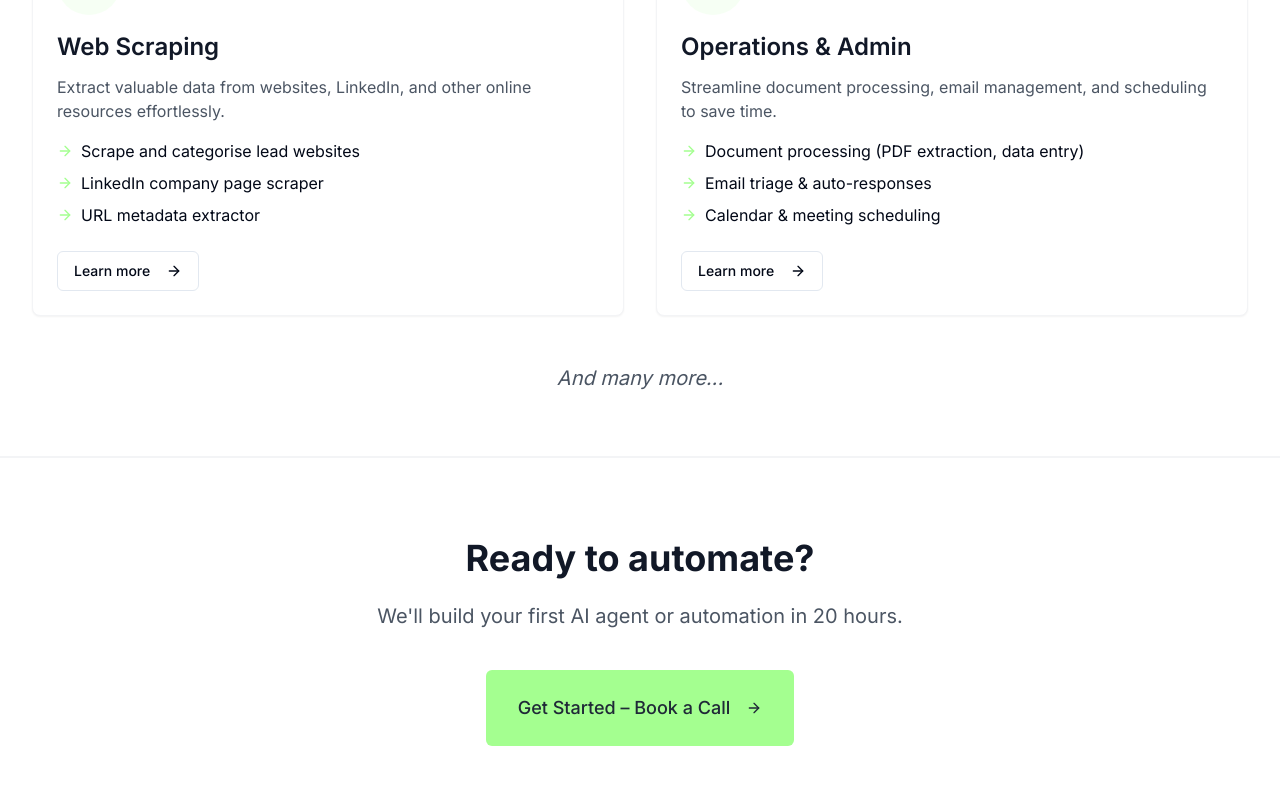
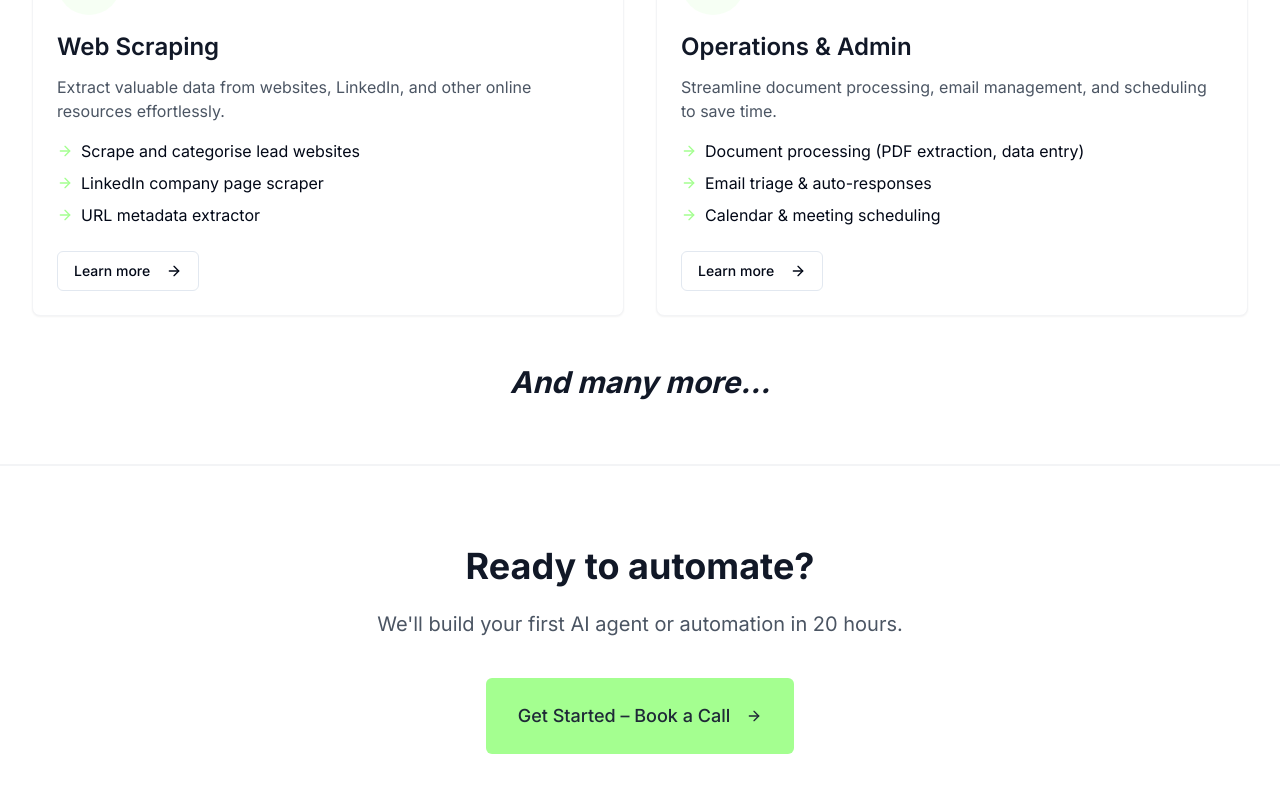
Before and after one commit to 0xexg/twentyhours-automate-ai, a React (Vite) app: page /features in a window 1280 px wide. Shown: the part 801-1593 px from the top of the page. Built offline with nearby package versions, Linux system fonts and the light colour scheme; the HTML template or start-up script is replaced by a standard one.

Commit message:
Fix: Improve text size and style
Make the text larger and similar to the title text to improve visibility.

```diff
--- a/src/components/AutomationFeatures.tsx
+++ b/src/components/AutomationFeatures.tsx
@@ -1,4 +1,3 @@
-
 import React from 'react';
 import {
   UserCheck,
@@ -93,7 +92,7 @@ const AutomationFeatures = () => {
         </div>
 
         <div className="text-center mt-12">
-          <p className="text-xl text-gray-600 italic">And many more...</p>
+          <p className="text-3xl font-bold text-gray-900 italic">And many more...</p>
         </div>
       </div>
     </section>
```
